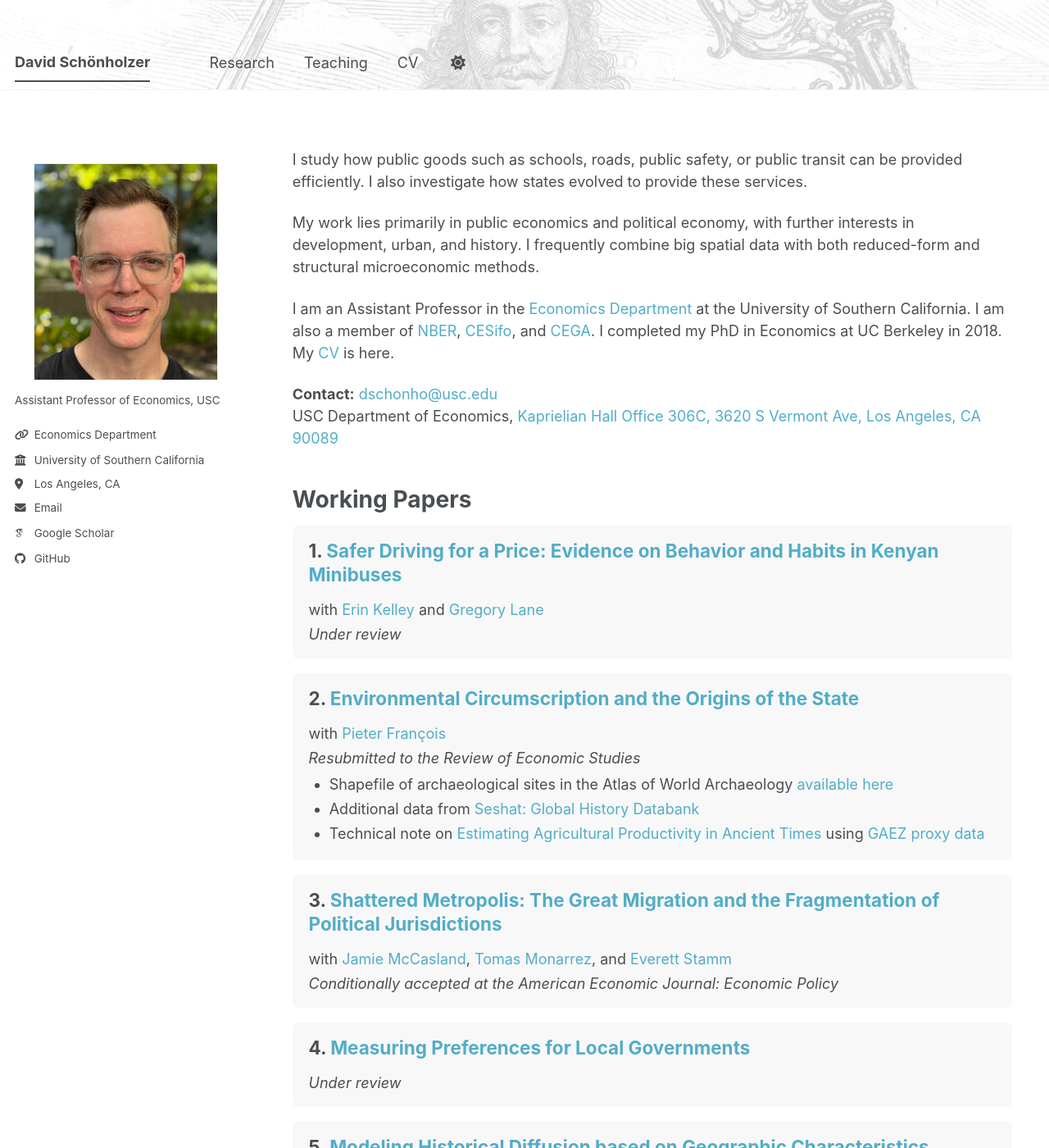
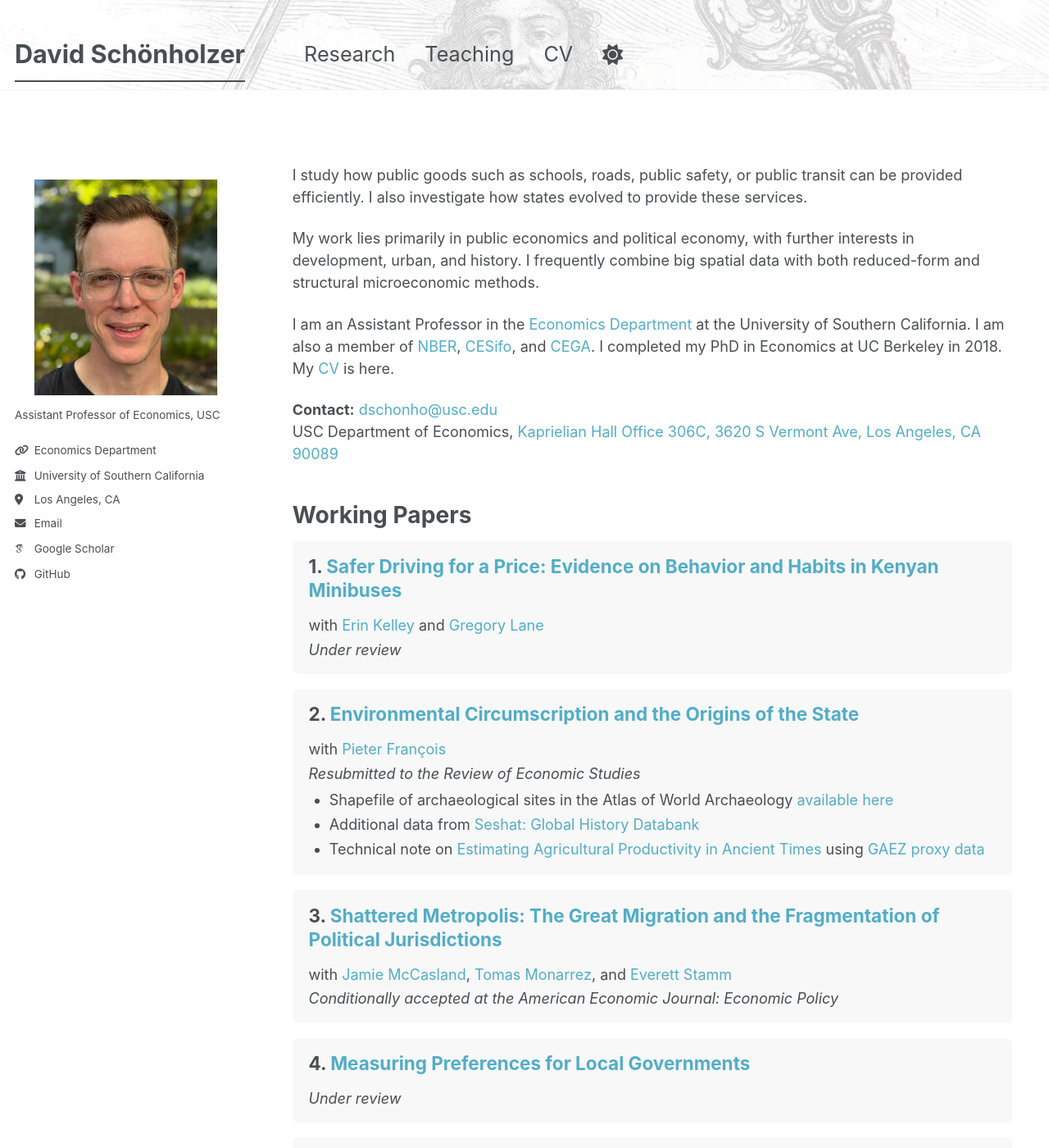
Before and after one commit to david-sch/david-sch.github.io, a Jekyll site: the page built from _pages/about.md, in a window 1280 px wide and 1400 px high. Shown: the whole window at 82% size. Built offline with Jekyll 4.4.1, drawn with Linux system fonts in a browser that asks for light colours; some web fonts are replaced; a script bundle is joined from its source files by our own code; library files that are not in the unit come from our copies.

Commit message:
Nudge header crop up (uncrop eyes); enlarge header-bar nav font toward section-title size

```diff
--- a/assets/css/main.scss
+++ b/assets/css/main.scss
@@ -492,3 +492,10 @@
   #main { margin-top: 116px; }
   .sidebar { top: 116px; height: calc(100vh - 116px); }
 }
+
+/* Nudge the header engraving crop up so the king's eyes aren't cut off */
+.site-banner img { object-position: center 30%; }
+
+/* Bigger header-bar font, ~matching the section titles */
+.site-header .masthead__menu-item a { font-size: 1.4em; }
+.site-header .masthead__menu-item--lg a { font-size: 1.7em; }
```
